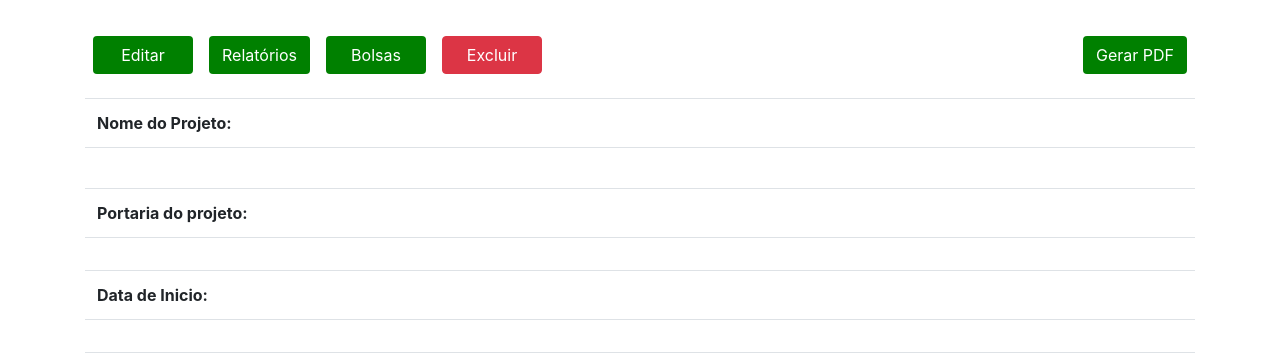
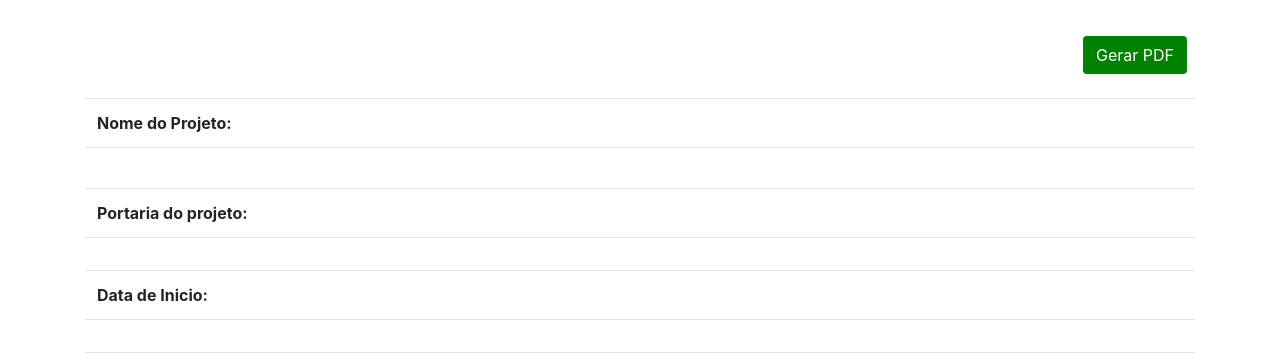
Before and after one commit to viktorb8/Estagio21, a Django app: template templates/projeto.html in a window 1280 px wide. Shown: the part 56-420 px from the top of the page. Run offline with Django 3.2, Linux system fonts and the light colour scheme; the template is opened without the code that fills it, so the values that code supplies are empty; the visitor is signed in with stand-in values (Sample User, id 1); some libraries are stand-ins or nearby versions.

Commit message:
edicao de pagina

```diff
--- a/templates/projeto.html
+++ b/templates/projeto.html
@@ -27,28 +27,7 @@ border-color: #008000;
 
     <div class="d-flex bd-highlight mb-3">
 
-      {%if user.is_authenticated %}
-        {% if not logado %}
-        <div class="p-2 bd-highlight">
-          <a role="button" class="btn btn-green" href="{% url 'editar_projeto' projeto.id %}">Editar</a>
-        </div>
-        {% endif %}
-        <div class="p-2 bd-highlight">
-          <a role="button" class="btn btn-green" href="{% url 'relatorios' projeto.id %}">Relatórios</a>
-        </div>
 
-        {% if not logado %}
-        <div class="p-2 bd-highlight">
-          <a role="button" class="btn btn-green" href="{% url 'bolsas' projeto.id %}">Bolsas</a>
-        </div>
-
-        <div class="p-2 bd-highlight">
-          <a role="button" class="btn btn-danger" href="{% url 'deletar_projeto' projeto.id %}">Excluir</a>
-        </div>
-        {% endif %}
-
-
-      {% endif %}
 
         <div class="ml-auto p-2 bd-highlight">
           <a role="button" class="btn btn-green" href="{% url 'pdf_view' projeto.id %}" target="_blank">Gerar PDF</a>
```
